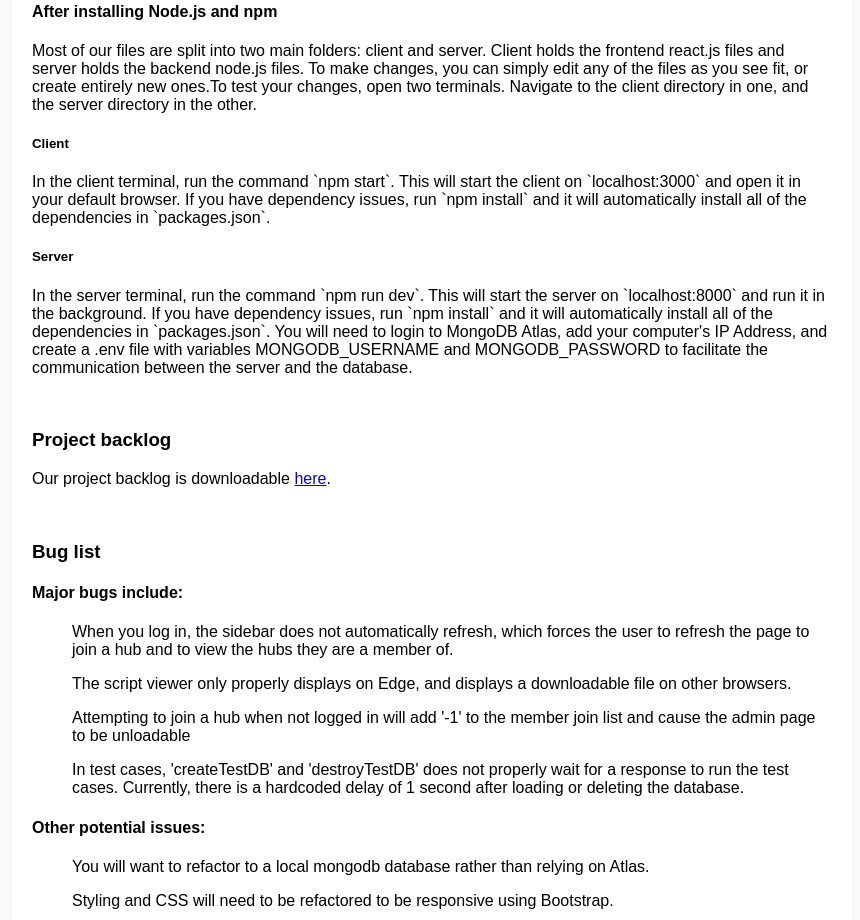
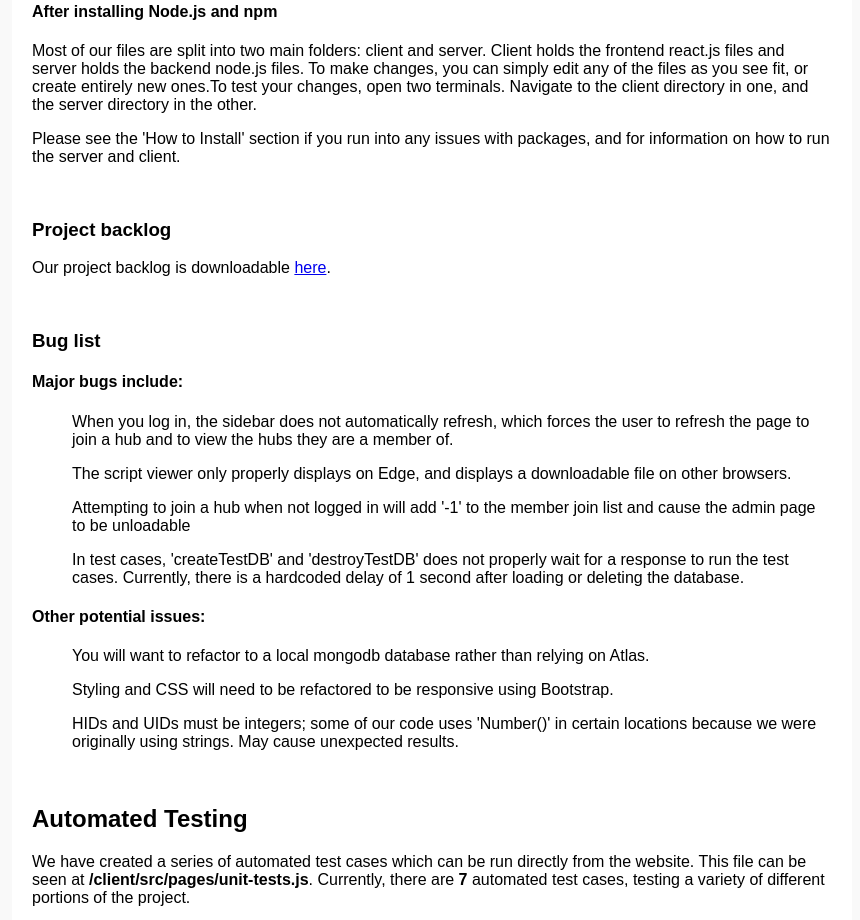
Before and after one commit to lmbrower/stagemanagerwebsite, a plain HTML site: page index.html in a window 1280 px wide. Shown: the part 6350-7270 px from the top of the page, without its empty margins (208-1068 px from the left). Drawn offline with Linux system fonts and the light colour scheme.

Commit message:
Changed logan documentation

```diff
--- a/index.html
+++ b/index.html
@@ -322,12 +322,8 @@
                     Most of our files are split into two main folders: client and server. Client holds the frontend react.js files and server holds the backend node.js files.
                     To make changes, you can simply edit any of the files as you see fit, or create entirely new ones.To test your changes, open two terminals. Navigate to the client directory in one, and the server directory in the other.
                 </p>
-                <h5>Client</h5>
-                <p>In the client terminal, run the command `npm start`. This will start the client on `localhost:3000` and open it in your default browser. If you have dependency issues, run `npm install` and it will automatically install all of the dependencies in `packages.json`.</p>
-                <h5>Server</h5>
                 <p>
-                    In the server terminal, run the command `npm run dev`. This will start the server on `localhost:8000` and run it in the background. If you have dependency issues, run `npm install` and it will automatically install all of the dependencies in `packages.json`.
-                    You will need to login to MongoDB Atlas, add your computer's IP Address, and create a .env file with variables MONGODB_USERNAME and MONGODB_PASSWORD to facilitate the communication between the server and the database.
+                    Please see the 'How to Install' section if you run into any issues with packages, and for information on how to run the server and client.
                 </p>
         <br>
         <h3>Project backlog</h3>
```
